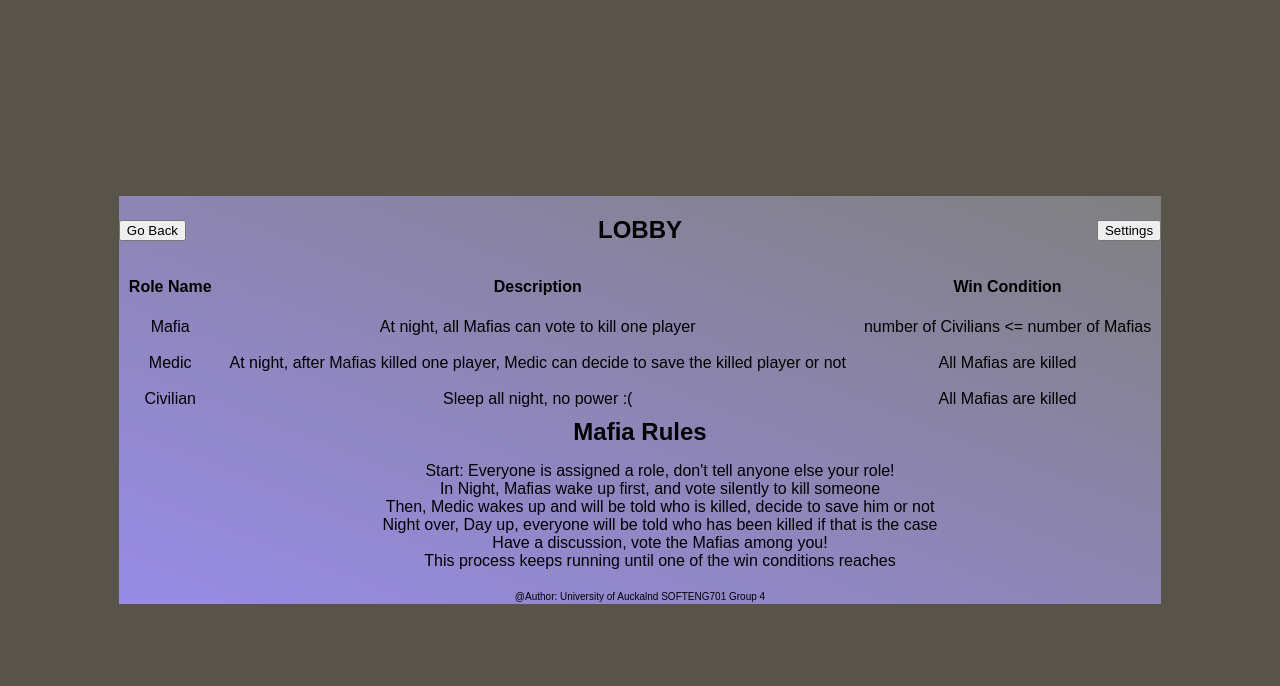
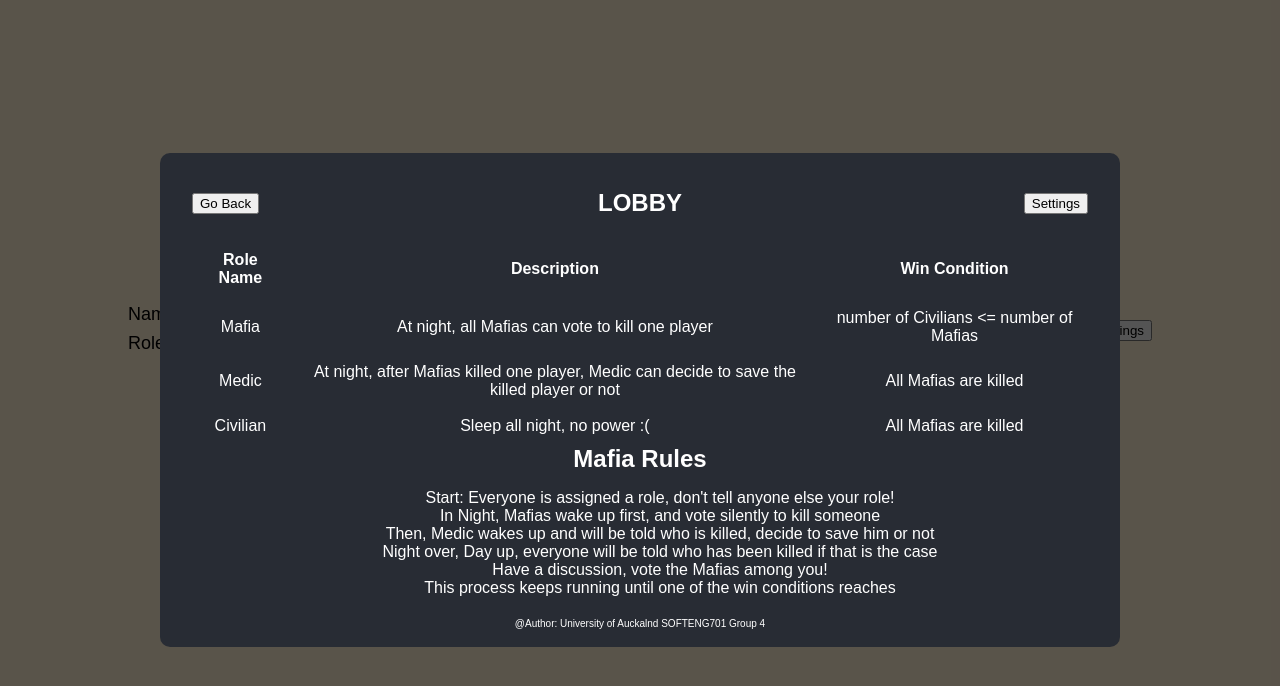
Before and after one commit to Mafia-Hands/Mafia, a React (Create React App) app in the folder frontend/: page / in a window 1280 px wide. Both pictures are taken after a click on the button 248 px from the left and 344 px from the top of the page. Shown: the top 686 px of the page. Built offline with nearby package versions, Linux system fonts and the light colour scheme.

Commit message:
Various Modal Tweaks

```diff
--- a/frontend/src/Modal/ModalMUI.js
+++ b/frontend/src/Modal/ModalMUI.js
@@ -10,7 +10,7 @@ export default function ModalMUI(props) {
             <Modal
                 aria-labelledby="transition-modal-title"
                 aria-describedby="transition-modal-description"
-                className={styles.modal}
+                className={styles.background}
                 open={props.open}
                 onClose={() => props.setOpen(false)}
                 closeAfterTransition
@@ -19,8 +19,8 @@ export default function ModalMUI(props) {
                     timeout: 500,
                 }}
             >
-                <Fade in={props.open}>
-                    <div className={styles.gradient}>{props.children}</div>
+                <Fade in={props.open} style={{ outline: 'none' }}>
+                    <div className={styles.modal}>{props.children} </div>
                 </Fade>
             </Modal>
         </div>
--- a/frontend/src/Styles/ModalMUI.module.css
+++ b/frontend/src/Styles/ModalMUI.module.css
@@ -1,9 +1,12 @@
-.gradient {
-    background-color: grey;
-    background-image: linear-gradient(to top right, #988be7, grey);
+.modal {
+    width: 70%;
+    background-color: #282c34;
+    padding: 1em 2em 1em 2em;
+    color: white;
+    border-radius: 10px;
 }
 
-.modal {
+.background {
     position: absolute;
     top: 0;
     left: 0;
@@ -17,4 +20,5 @@
     align-items: center;
     background-color: rgba(0, 0, 0, 0.3);
     z-index: 100;
+    outline: 'none';
 }
--- a/frontend/src/Styles/SettingDialog.module.css
+++ b/frontend/src/Styles/SettingDialog.module.css
@@ -1,6 +1,5 @@
 .modal {
     position: relative;
-    width: 50vw;
     height: 40vh;
     text-align: center;
 }
```
